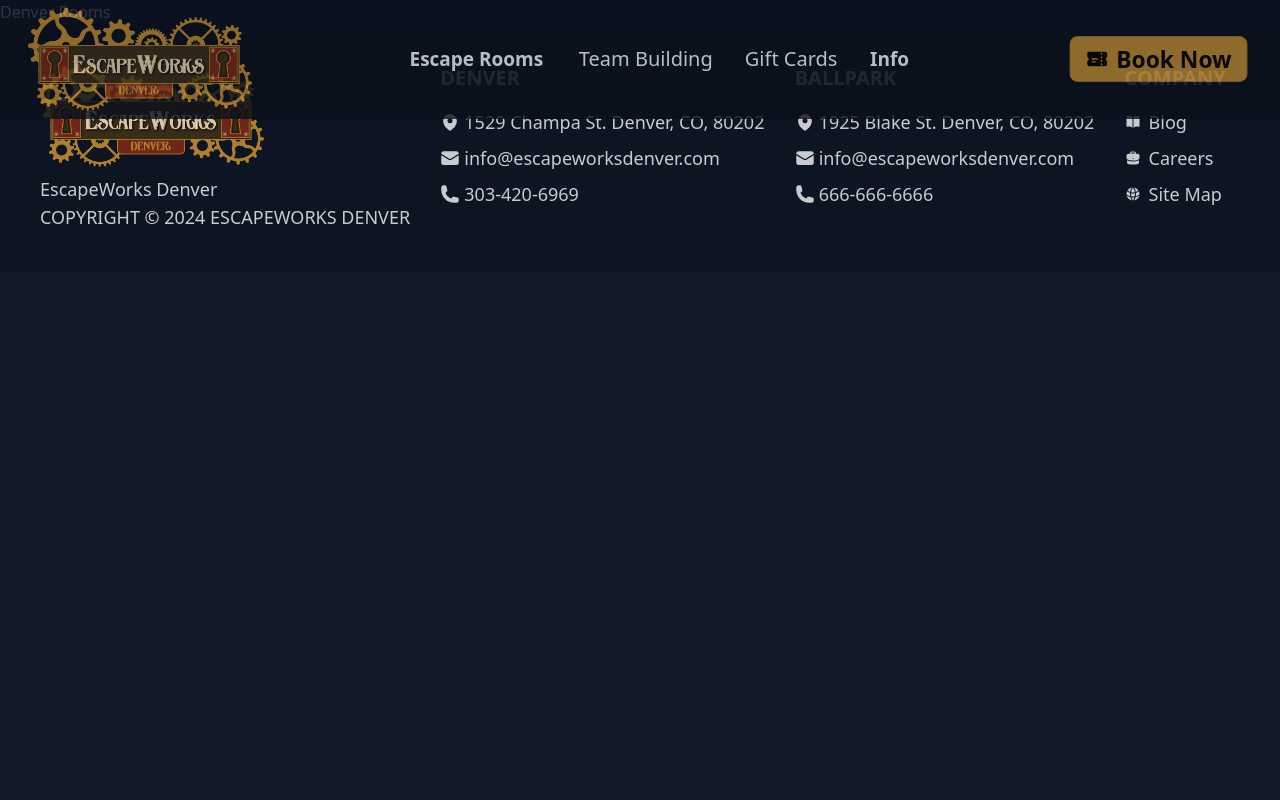
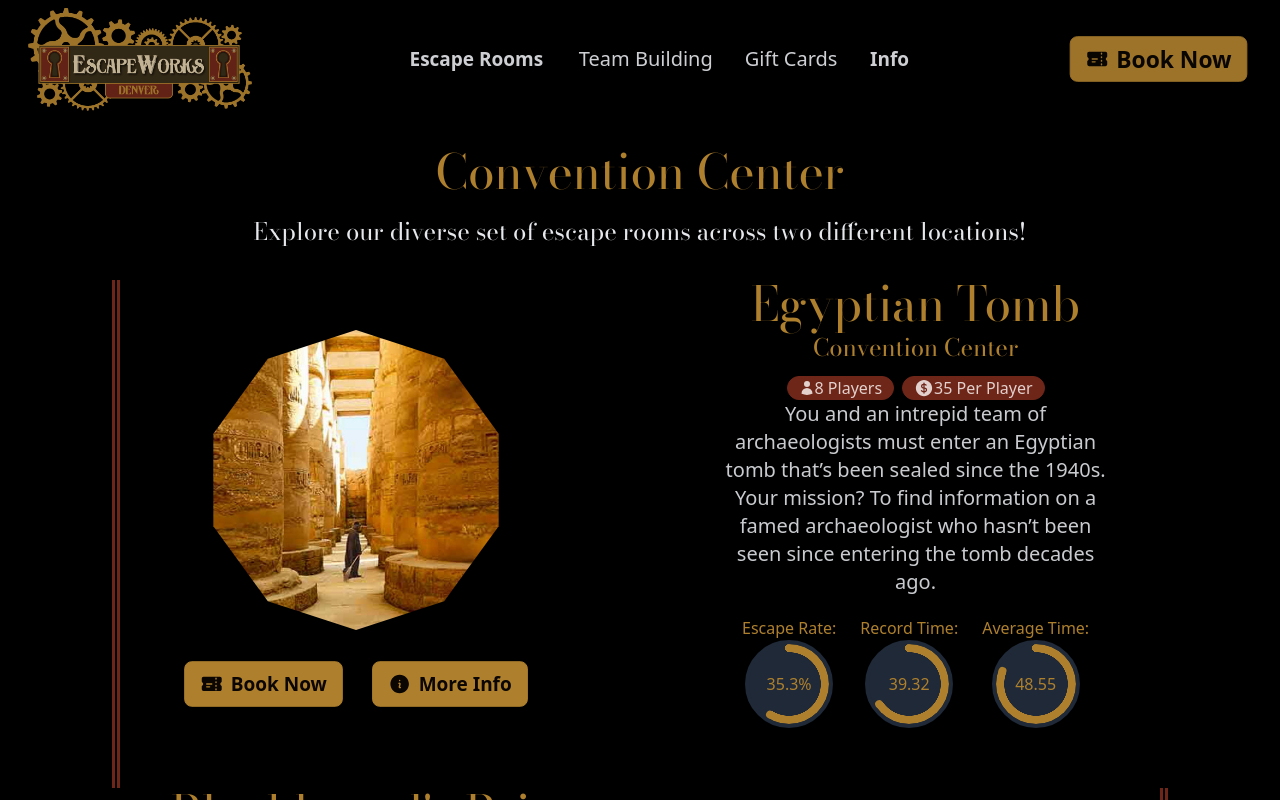
Before and after one commit to JakeZook/EWD-New-Website, a React (Vite) app: page /denver-rooms in a window 1280 px wide. Shown: the top 800 px of the page. Built offline with nearby package versions, Linux system fonts and the light colour scheme.

Commit message:
Several fixes to home, added content to rooms list pages.

```diff
--- a/src/comp/nav.jsx
+++ b/src/comp/nav.jsx
@@ -1,4 +1,4 @@
-import React, { useState } from "react";
+import React, { useState, useRef, useEffect } from "react";
 import { useNavigate } from "react-router-dom";
 
 import logo from "../assets/logo.png";
@@ -12,6 +12,8 @@
 	const [infoDropdownOpen, setInfoDropdownOpen] = useState(false);
 
 	const bookingModal = document.getElementById("booking-modal");
+
+	const bookingModalRef = useRef(null);
 
 	const handleLinkClick = (link) => {
 		navigate(`${link}`);
@@ -32,9 +34,20 @@
 		setInfoDropdownOpen(!infoDropdownOpen);
 	};
 
+	useEffect(() => {
+		bookingModalRef.current = document.getElementById("booking-modal");
+	}, []);
+
+	const showModal = () => {
+		if (bookingModalRef.current) {
+			bookingModalRef.current.showModal();
+			setDrawer(false);
+		}
+	};
+
 	return (
 		<>
-			<div className="drawer-end fixed top-0 w-full z-10 lg:opacity-90">
+			<div className="drawer-end fixed top-0 w-full z-10 lg:opacity-100">
 				<input
 					id="navDrawer"
 					type="checkbox"
@@ -43,7 +56,7 @@
 					onChange={toggleDrawer}
 				/>
 				<div className="drawer-content flex flex-col opacity-90">
-					<div className="w-full navbar bg-base-300 flex max-lg:flex-row-reverse justify-between">
+					<div className="w-full navbar bg-black flex max-lg:flex-row-reverse justify-between">
 						<div className="flex lg:hidden">
 							<label
 								htmlFor="navDrawer"
@@ -83,7 +96,7 @@
 									<div
 										tabIndex={0}
 										role="button"
-										className="btn bg-base-300 border-none text-xl text-neutral hover:text-primary"
+										className="btn bg-black border-none text-xl text-neutral hover:text-primary"
 										onClick={() => {
 											toggleEscapeRoomDropdown();
 											handleLinkClick("/all-rooms");
@@ -96,7 +109,7 @@
 										<ul className="dropdown-content z-[1] menu p-2 shadow bg-primary rounded-box w-52">
 											<li>
 												<a
-													className="text-lg hover:text-accent underline"
+													className="text-lg hover:text-accent"
 													onClick={() => handleLinkClick("/all-rooms")}
 												>
 													All Escape Rooms
@@ -107,7 +120,7 @@
 													className="text-lg hover:text-accent"
 													onClick={() => handleLinkClick("/denver-rooms")}
 												>
-													Denver Rooms
+													Convention Center
 												</a>
 											</li>
 											<li>
@@ -115,7 +128,7 @@
 													className="text-lg hover:text-accent"
 													onClick={() => handleLinkClick("/ballpark-rooms")}
 												>
-													Ballpark Rooms
+													Ballpark
 												</a>
 											</li>
 										</ul>
@@ -144,7 +157,7 @@
 									<div
 										tabIndex={0}
 										role="button"
-										className="btn bg-base-300 border-none text-xl text-neutral hover:text-primary"
+										className="btn bg-black border-none text-xl text-neutral hover:text-primary"
 										onClick={() => {
 											toggleEscapeRoomDropdown();
 											handleLinkClick("/about");
@@ -187,10 +200,7 @@
 						<div className="max-lg:hidden">
 							<button
 								className="btn btn-primary text-2xl mr-5 hover:btn-accent"
-								onClick={() => {
-									bookingModal.showModal();
-									setDrawer(false);
-								}}
+								onClick={showModal}
 							>
 								<svg
 									xmlns="http://www.w3.org/2000/svg"
@@ -215,7 +225,7 @@
 						aria-label="close sidebar"
 						className="drawer-overlay"
 					></label>
-					<ul className="menu p-4 md:w-80 max-sm:w-60 min-h-full bg-base-200 text-neutral text-xl">
+					<ul className="menu p-4 md:w-80 max-sm:w-60 min-h-full bg-black text-neutral text-xl">
 						<li>
 							<details>
 								<summary>Escape Rooms</summary>
@@ -227,7 +237,7 @@
 									</li>
 									<li>
 										<a onClick={() => handleLinkClick("/denver-rooms")}>
-											Denver
+											Convention
 										</a>
 									</li>
 									<li>
--- a/src/comp/room-card-desktop.jsx
+++ b/src/comp/room-card-desktop.jsx
@@ -70,7 +70,9 @@
 				<h2 className="text-5xl text-primary text-nowrap pb-1 font-display">
 					{props.data.name}
 				</h2>
-				<h3 className="text-primary text-2xl pb-3 font-display">{props.data.location}</h3>
+				<h3 className="text-primary text-2xl pb-3 font-display">
+					{props.data.location}
+				</h3>
 				<div className="flex items-center">
 					<div className="badge badge-accent badge-lg mr-2">
 						<svg
--- a/src/main.jsx
+++ b/src/main.jsx
@@ -6,6 +6,8 @@
 
 ReactDOM.createRoot(document.getElementById("root")).render(
 	<React.StrictMode>
-		<App />
+		<div className="bg-black">
+			<App />
+		</div>
 	</React.StrictMode>
 );
--- a/src/pages/all-rooms.jsx
+++ b/src/pages/all-rooms.jsx
@@ -1,9 +1,45 @@
 import React from "react";
+import { motion } from "framer-motion";
+import { RoomCard, RoomCardDesktop, roomData } from "../comp/index";
 
 const AllRooms = () => {
 	return (
-		<div>
-			<h2>All Rooms</h2>
+		<div className="bg-black pt-20 sm:pt-20 md:pt-28 lg:pt-32 xl:pt-32">
+			<header className="flex flex-col items-center justify-center mb-8">
+				<h1 className="p-5 text-5xl text-primary font-display">All Games</h1>
+				<p className="text-2xl text-neutral text-center font-display">
+					Explore our diverse set of escape rooms across two different
+					locations!
+				</p>
+			</header>
+			{roomData.map((room, index) => (
+				<motion.div
+					key={index}
+					initial={{ opacity: 0 }}
+					whileInView={{ opacity: 1 }}
+					viewport={{ once: true, amount: 0.25 }}
+					transition={{ duration: 1 }}
+					className="flex items-center flex-wrap lg:hidden"
+				>
+					<RoomCard data={room} />
+				</motion.div>
+			))}
+			{roomData.map((room, index) => (
+				<motion.div
+					initial={{ opacity: 0 }}
+					whileInView={{ opacity: 1 }}
+					viewport={{ once: true, amount: 0.25 }}
+					transition={{ duration: 0.5 }}
+					key={index}
+					className={`hidden lg:flex items-stretch justify-center mx-28 pb-10 ${
+						index === 0 || index % 2 === 0
+							? "flex-row border-l-8 border-l-accent border-double"
+							: "flex-row-reverse border-r-8 border-r-accent border-double"
+					}`}
+				>
+					<RoomCardDesktop data={room} index={index} />
+				</motion.div>
+			))}
 		</div>
 	);
 };
--- a/src/pages/ballpark-rooms.jsx
+++ b/src/pages/ballpark-rooms.jsx
@@ -1,9 +1,51 @@
 import React from "react";
+import { motion } from "framer-motion";
+import { RoomCard, RoomCardDesktop, roomData } from "../comp/index";
 
 const BallparkRooms = () => {
 	return (
-		<div>
-			<h1>Ballpark Rooms</h1>
+		<div className="bg-black pt-20 sm:pt-20 md:pt-28 lg:pt-32 xl:pt-32">
+			<header className="flex flex-col items-center justify-center mb-8">
+				<h1 className="p-5 text-5xl text-primary font-display">Ballpark</h1>
+				<p className="text-2xl text-neutral text-center font-display">
+					Explore our diverse set of escape rooms across two different
+					locations!
+				</p>
+			</header>
+			{roomData.map(
+				(room, index) =>
+					room.location === "Ballpark" && (
+						<motion.div
+							key={index}
+							initial={{ opacity: 0 }}
+							whileInView={{ opacity: 1 }}
+							viewport={{ once: true, amount: 0.25 }}
+							transition={{ duration: 1 }}
+							className="flex items-center flex-wrap lg:hidden"
+						>
+							<RoomCard data={room} />
+						</motion.div>
+					)
+			)}
+			{roomData.map(
+				(room, index) =>
+					room.location === "Ballpark" && (
+						<motion.div
+							initial={{ opacity: 0 }}
+							whileInView={{ opacity: 1 }}
+							viewport={{ once: true, amount: 0.25 }}
+							transition={{ duration: 0.5 }}
+							key={index}
+							className={`hidden lg:flex items-stretch justify-center mx-28 pb-10 ${
+								index === 0 || index % 2 === 0
+									? "flex-row border-l-8 border-l-accent border-double"
+									: "flex-row-reverse border-r-8 border-r-accent border-double"
+							}`}
+						>
+							<RoomCardDesktop data={room} index={index} />
+						</motion.div>
+					)
+			)}
 		</div>
 	);
 };
--- a/src/pages/denver-rooms.jsx
+++ b/src/pages/denver-rooms.jsx
@@ -1,9 +1,53 @@
 import React from "react";
+import { motion } from "framer-motion";
+import { RoomCard, RoomCardDesktop, roomData } from "../comp/index";
 
 const DenverRooms = () => {
 	return (
-		<div>
-			<h1>Denver Rooms</h1>
+		<div className="bg-black pt-20 sm:pt-20 md:pt-28 lg:pt-32 xl:pt-32">
+			<header className="flex flex-col items-center justify-center mb-8">
+				<h1 className="p-5 text-5xl text-primary font-display">
+					Convention Center
+				</h1>
+				<p className="text-2xl text-neutral text-center font-display">
+					Explore our diverse set of escape rooms across two different
+					locations!
+				</p>
+			</header>
+			{roomData.map(
+				(room, index) =>
+					room.location === "Convention Center" && (
+						<motion.div
+							key={index}
+							initial={{ opacity: 0 }}
+							whileInView={{ opacity: 1 }}
+							viewport={{ once: true, amount: 0.25 }}
+							transition={{ duration: 1 }}
+							className="flex items-center flex-wrap lg:hidden"
+						>
+							<RoomCard data={room} />
+						</motion.div>
+					)
+			)}
+			{roomData.map(
+				(room, index) =>
+					room.location === "Convention Center" && (
+						<motion.div
+							initial={{ opacity: 0 }}
+							whileInView={{ opacity: 1 }}
+							viewport={{ once: true, amount: 0.25 }}
+							transition={{ duration: 0.5 }}
+							key={index}
+							className={`hidden lg:flex items-stretch justify-center mx-28 pb-10 ${
+								index === 0 || index % 2 === 0
+									? "flex-row border-l-8 border-l-accent border-double"
+									: "flex-row-reverse border-r-8 border-r-accent border-double"
+							}`}
+						>
+							<RoomCardDesktop data={room} index={index} />
+						</motion.div>
+					)
+			)}
 		</div>
 	);
 };
--- a/src/pages/home.jsx
+++ b/src/pages/home.jsx
@@ -1,11 +1,9 @@
-import React from "react";
+import React, { useState, useRef, useEffect } from "react";
 import { TypeAnimation } from "react-type-animation";
 import { motion } from "framer-motion";
 import { SocialIcon } from "react-social-icons";
 
 import bg1 from "../assets/ewd_background_1.jpg";
-import bg2 from "../assets/ewd_background_2.jpg";
-import bg3 from "../assets/ewd_background_3.jpg";
 import lp from "../assets/ewd-lp.jpg";
 
 import {
@@ -18,6 +16,26 @@
 
 function Home() {
 	const bookingModal = document.getElementById("booking-modal");
+
+	const bookingModalRef = useRef(null);
+
+	useEffect(() => {
+		bookingModalRef.current = document.getElementById("booking-modal");
+	}, []);
+
+	const showModal = () => {
+		if (bookingModalRef.current) {
+			bookingModalRef.current.showModal();
+		}
+	};
+
+	const featuredRooms = [];
+
+	roomData.map((room, index) => {
+		if (index === 0 || index === 2 || index === 5 || index === 6) {
+			featuredRooms.push(room);
+		}
+	});
 
 	return (
 		<div className="bg-black max-w-max">
@@ -33,7 +51,7 @@
 						<h1 className="mb-5 text-5xl text-neutral font-bold font-display">
 							Can you escape?
 						</h1>
-						<p className="mb-5 text-2xl text-neutral font-display">
+						<p className="mb-8 text-2xl text-neutral font-display h-20">
 							<TypeAnimation
 								sequence={[
 									"Do you have what it takes to solve the puzzle and escape the room in time?",
@@ -50,9 +68,7 @@
 							></TypeAnimation>
 						</p>
 						<button
-							onClick={() => {
-								bookingModal.showModal();
-							}}
+							onClick={showModal}
 							className="btn btn-primary text-2xl hover:btn-accent"
 						>
 							<svg
@@ -315,8 +331,7 @@
 					Featured Rooms
 				</h2>
 			</motion.div>
-			{roomData.map((room, index) => (
-				(index === 0 || index === 2 || index === 5 || index === 6) && (
+			{featuredRooms.map((room, index) => (
 				<motion.div
 					key={index}
 					initial={{ opacity: 0 }}
@@ -327,10 +342,8 @@
 				>
 					<RoomCard data={room} />
 				</motion.div>
-				)
 			))}
-			{roomData.map((room, index) => (
-				(index === 0 || index === 2 || index === 5 || index === 6) && (
+			{featuredRooms.map((room, index) => (
 				<motion.div
 					initial={{ opacity: 0 }}
 					whileInView={{ opacity: 1 }}
@@ -345,7 +358,6 @@
 				>
 					<RoomCardDesktop data={room} index={index} />
 				</motion.div>
-				)
 			))}
 			<motion.div
 				initial={{ opacity: 0 }}
```
Lines whose indentation alone changed are shown as unchanged.
